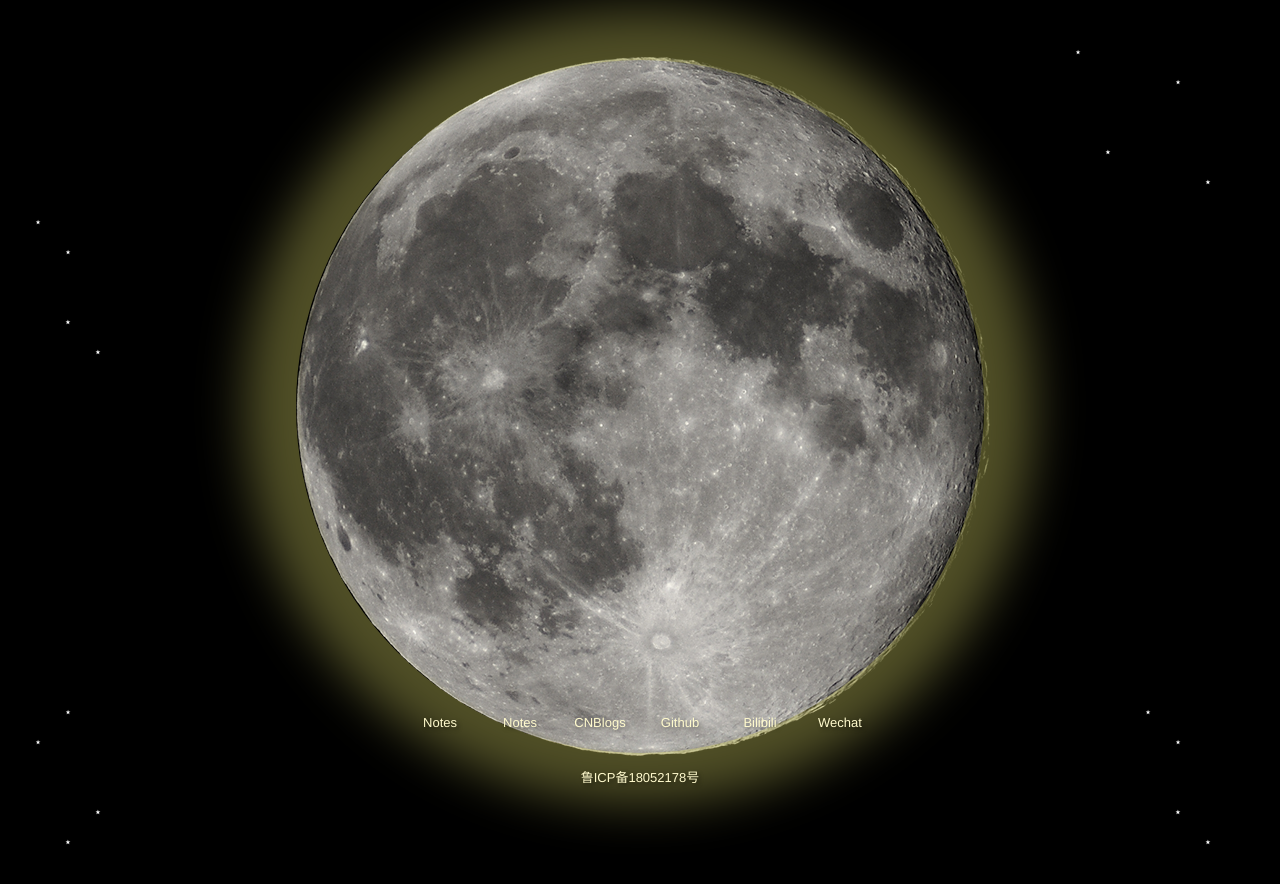
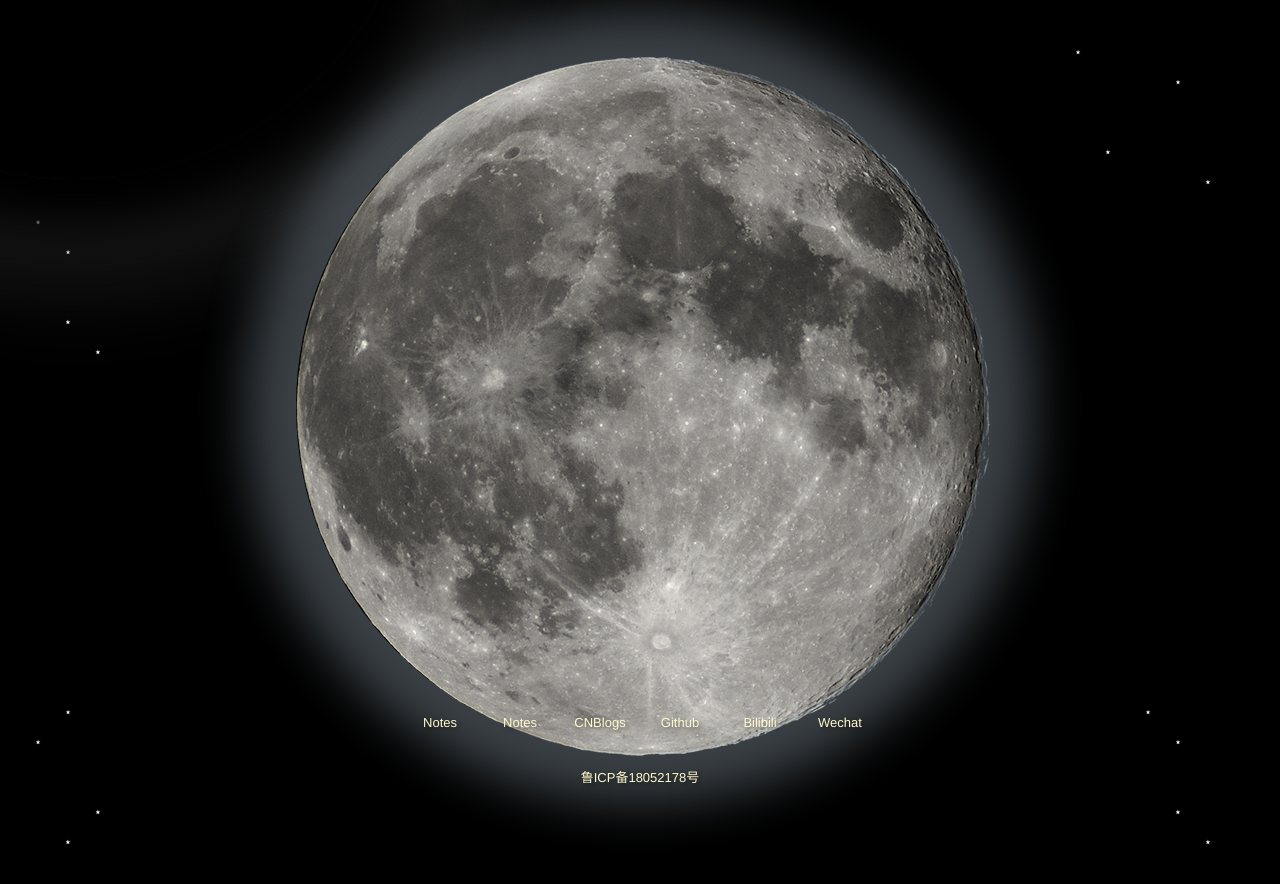
Before and after one commit to LeanLeeOne/memory, a Vue app: page / in a window 1280 px wide. Shown: the top 884 px of the page. Built offline with nearby package versions, Linux system fonts and the light colour scheme; a small style sheet from the web is missing.

Commit message:
改进光环效果

```diff
--- a/src/components/MoonBack.vue
+++ b/src/components/MoonBack.vue
@@ -32,7 +32,8 @@ export default {
 /*背景*/
 
 /*天狗*/
-.moonback::after {
+/*母天狗*/
+.moonback::before {
   content: " ";
   display: block;
   position: absolute;
@@ -40,8 +41,22 @@ export default {
   height: 700px;
   background-color: #000;
   border-radius: 50%;
+  box-shadow: 0 0 100px 100px #5555;
   animation: 60s dog linear infinite;
 }
+/*母天狗*/
+/*公天狗*/
+.moonback::after {
+  content: " ";
+  display: block;
+  position: absolute;
+  width: 700px;
+  height: 700px;
+  border-radius: 50%;
+  box-shadow: 0 0 50px 50px #000;
+  animation: 60s dog linear infinite;
+}
+/*公天狗*/
 @keyframes dog {
   0% {
     top: calc(56px - 693px);
@@ -60,7 +75,7 @@ export default {
   height: 693px;
   margin: 60px auto;
   border-radius: 50%;
-  box-shadow: 0 0 50px 50px #dbd86a;
+  box-shadow: 0 0 50px 50px #b9ccdb;
   animation-name: lightHalo;
   animation-duration: 60s;
   animation-timing-function: linear;
@@ -68,11 +83,20 @@ export default {
   animation-direction: alternate;
 }
 @keyframes lightHalo {
-  from {
+  0% {
     opacity: 0.4;
   }
-  to {
+  30% {
+    opacity: 0.1;
+  }
+  50% {
     opacity: 0;
+  }
+  70% {
+    opacity: 0.1;
+  }
+  100% {
+    opacity: 0.4;
   }
 }
 /*光环*/
```
